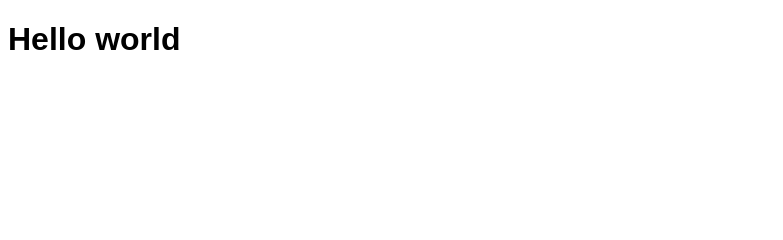
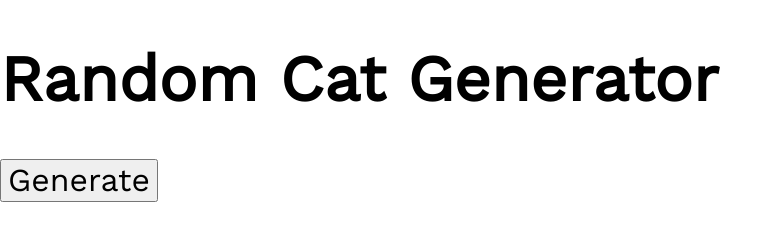
Before and after one commit to e1401/Random-Cat-Generator, a plain HTML site: page index.html in a window 1280 px wide. Shown: the whole page, without its empty margins (0-783 px from the left). Drawn offline with nearby package versions, Linux system fonts and the light colour scheme.

Commit message:
Add content and typography skeleton

```diff
--- a/index.html
+++ b/index.html
@@ -9,10 +9,23 @@
         <title>Get-A-Cat</title>
         <meta name="description" content="">
         <meta name="viewport" content="width=device-width, initial-scale=1">
+        <!-- CSS Reset -->
+        <link rel="stylesheet" href="https://cdnjs.cloudflare.com/ajax/libs/normalize/8.0.1/normalize.min.css">
+        <!-- Google fonts -->
+        <link href="https://fonts.googleapis.com/css?family=Work+Sans&display=swap" rel="stylesheet">
+        <!-- Get-A-Cat styles -->
         <link rel="stylesheet" href="style.css">
     </head>
     <body>
-        <h1>Hello world</h1>
+        <div>
+                <h1>Random Cat Generator</h1>
+
+                <button class="button__style">Generate</button>
+
+        </div>
+
+
+
         <!--[if lt IE 7]>
             <p class="browsehappy">You are using an <strong>outdated</strong> browser. Please <a href="#">upgrade your browser</a> to improve your experience.</p>
         <![endif]-->
--- a/style.css
+++ b/style.css
@@ -1,3 +1,11 @@
+
+
 h1 {
-    font-family: sans-serif;
+    font-family: 'Work Sans', sans-serif;
+    font-size: 4em;
 }
+
+.button__style {
+    font-family: 'Work Sans', sans-serif;
+    font-size: 2em;
+}
```
